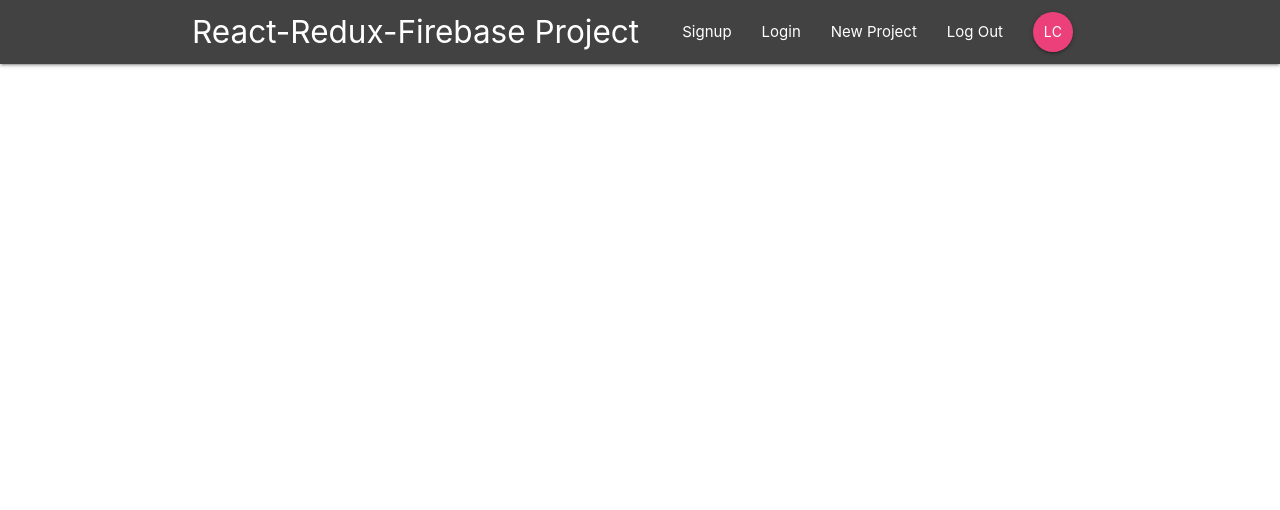
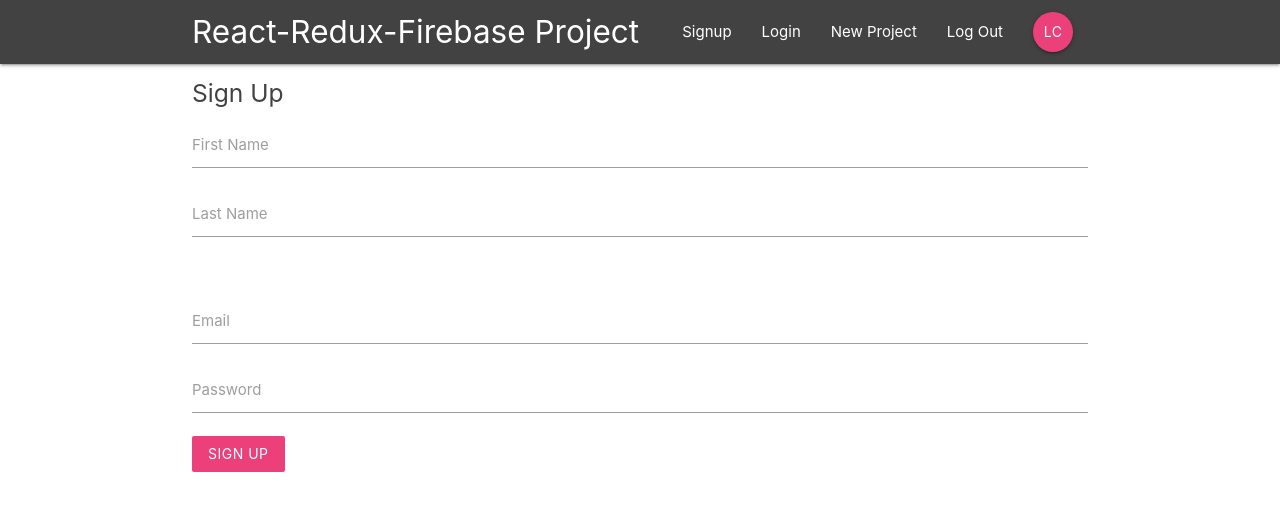
Before and after one commit to luigicampbell/react-redux-app, a React (Create React App) app: page /signup in a window 1280 px wide. Shown: the top 510 px of the page. Built offline with nearby package versions, Linux system fonts and the light colour scheme.

Commit message:
set the event object to populate the state

```diff
--- a/public/index.html
+++ b/public/index.html
@@ -40,5 +40,7 @@
       To begin the development, run `npm start` or `yarn start`.
       To create a production bundle, use `npm run build` or `yarn build`.
     -->
+    <!-- Compiled and minified JavaScript -->
+    <script src="https://cdnjs.cloudflare.com/ajax/libs/materialize/1.0.0/js/materialize.min.js"></script>
   </body>
 </html>
--- a/src/App.js
+++ b/src/App.js
@@ -3,6 +3,8 @@
 import Navbar from './components/layout/Navbar';
 import Dashboard from './components/dashboard/Dashboard';
 import ProjectDetails from './components/projects/ProjectDetails';
+import SignIn from './components/auth/SignIn';
+import SignUp from './components/auth/SignUp';
 
 
 class App extends Component {
@@ -16,6 +18,8 @@
           <Switch>
             <Route exact path='/' component={ Dashboard } />
             <Route path='/project/:id' component={ ProjectDetails } />
+            <Route path='/signin' component={ SignIn } />
+            <Route path='/signup' component={ SignUp } />
           </Switch>
         </div>
 
--- a/src/components/auth/SignIn.js
+++ b/src/components/auth/SignIn.js
@@ -0,0 +1,51 @@
+import React, { Component } from 'react';
+
+class SignIn extends Component {
+    state = {
+        email: '',
+        password: ''
+    };
+
+    handleChange = (e) => {
+        console.log(e);
+        this.setState({
+            [e.target.id]: e.target.value
+        });
+    }
+
+    handleSubmit = (e) => {
+        e.preventDefault();
+        console.log(this.state);
+    }
+
+  render() {
+    return (
+      <div className="container">
+
+        <form onSubmit={this.handleSubmit} className="white">
+
+            <h5 className="grey-text text-darken-3">Sign In</h5>
+            <div className="input-field">
+                <label htmlFor="email">Email</label>
+                <input type="email" id="email" onChange={this.handleChange} />
+            </div>
+
+            <div className="input-field">
+                <label htmlFor="password">Password</label>
+                <input type="password" id="password" onChange={this.handleChange} />
+            </div>
+
+            <div className="input-field">
+                <button className="btn pink lighten-1 z-depth-0">
+                    Login
+                </button>
+            </div>
+
+        </form>
+
+      </div>
+    );
+  }
+}
+
+export default SignIn;
--- a/src/components/auth/SignUp.js
+++ b/src/components/auth/SignUp.js
@@ -0,0 +1,63 @@
+import React, { Component } from 'react';
+
+class SignUp extends Component {
+    state = {
+        firstName: '',
+        lastName: '',
+        email: '',
+        password: ''
+    };
+
+    handleChange = (e) => {
+        console.log(e);
+        this.setState({
+            [e.target.id]: e.target.value
+        });
+    }
+
+    handleSubmit = (e) => {
+        e.preventDefault();
+        console.log(this.state);
+    }
+
+  render() {
+    return (
+      <div className="container">
+
+        <form onSubmit={this.handleSubmit} className="white">
+
+            <h5 className="grey-text text-darken-3">Sign Up</h5>
+            <div className="input-field">
+                <label htmlFor="firstName">First Name</label>
+                <input type="text" id="firstName" onChange={this.handleChange} />
+            </div>
+
+            <div className="input-field">
+                <label htmlFor="lastName">Last Name</label>
+                <input type="text" id="lastName" onChange={this.handleChange} />
+            </div>
+            <br />
+            <div className="input-field">
+                <label htmlFor="email">Email</label>
+                <input type="email" id="email" onChange={this.handleChange} />
+            </div>
+
+            <div className="input-field">
+                <label htmlFor="password">Password</label>
+                <input type="password" id="password" onChange={this.handleChange} />
+            </div>
+
+            <div className="input-field">
+                <button className="btn pink lighten-1 z-depth-0">
+                    Sign Up
+                </button>
+            </div>
+
+        </form>
+
+      </div>
+    );
+  }
+}
+
+export default SignUp;
```
